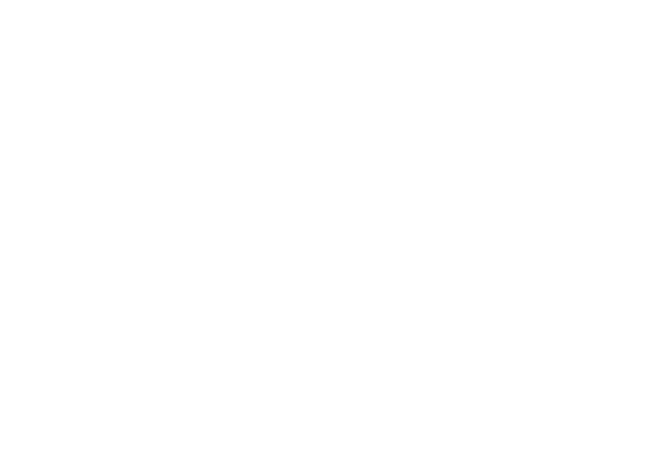
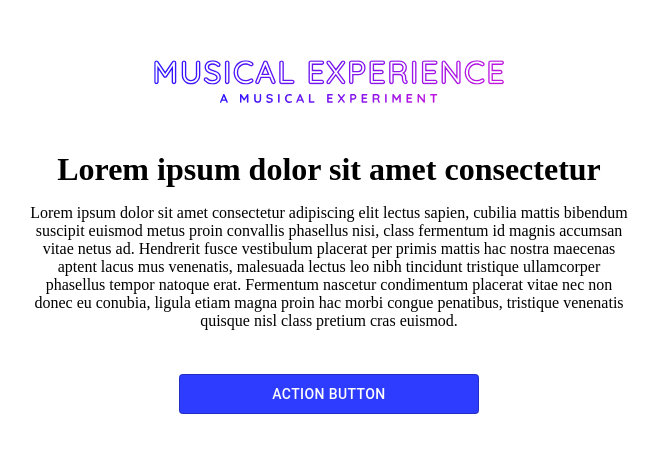
Before and after one commit to ValHappy/proyecto-Daniel, a React (Create React App) app: page / in a window 1280 px wide. Shown: the part 181-634 px from the top of the page, without its empty margins (311-969 px from the left). Built offline with nearby package versions, Linux system fonts and the light colour scheme.

Commit message:
creación de estilos, componentes generales y container welcome finalizado

```diff
--- /dev/null
+++ b/src/components/General/Btn.js
@@ -0,0 +1,37 @@
+import React from 'react';
+import { makeStyles } from '@material-ui/styles';
+import Button from '@material-ui/core/Button';
+import colors from '../../styles/colors';
+
+//variables
+const btnWidth = 300;
+const btnHeigth = 40;
+
+function Btn(props) {
+    const classes = useStyle();
+
+    return (
+        <Button className={classes.btn} variant="outlined"> {props.btn} </Button>
+    );
+}
+
+const useStyle = makeStyles((theme) => ({
+    btn: {
+        margin: '2em',
+        padding: '0,5em',
+        width: btnWidth,
+        height: btnHeigth,
+        background: colors.blue,
+        borderRadius: '0,5em',
+        color: colors.white,
+
+        '&:hover': {
+            backgroundColor: 'none',
+            borderColor: colors.blue,
+            color: colors.blue,
+            boxShadow: 'none',
+        },
+    }
+}));
+
+export default Btn;
--- /dev/null
+++ b/src/components/General/Logo.js
@@ -0,0 +1,23 @@
+import React from 'react';
+import { makeStyles } from '@material-ui/core';
+import logo from "../../assets/img/logo.svg"
+
+const logoWidth = 350;
+
+function Logo() {
+    const classes = useStyle();
+
+    return (
+        <img className={classes.logo} src={logo} alt="Musical Experience"></img>
+    );
+}
+
+const useStyle = makeStyles((theme) => ({
+    logo: {
+        width: logoWidth,
+        margin: '1em',
+        padding: '2em',
+    },
+}));
+
+export default Logo;
--- a/src/containers/App/App.js
+++ b/src/containers/App/App.js
@@ -1,11 +1,29 @@
 import React from 'react';
+import { makeStyles } from '@material-ui/core/styles';
+
+//My components
+
+//My containers
+import Welcome from "../Welcome/Welcome";
 
 function App() {
-    return (
-      <div>
+  const classes = useStyle();
 
-      </div>
-    );
+  return (
+    <div className={classes.app}>
+      <Welcome />
+    </div>
+  );
 }
 
+const useStyle = makeStyles((theme) => ({
+  app: {
+    width: '100%',
+    height: '100vh',
+    display: 'flex',
+    justifyContent: 'center',
+    alignItems: 'center',
+  },
+}));
+
 export default App;
--- a/src/containers/Welcome/Welcome.js
+++ b/src/containers/Welcome/Welcome.js
@@ -1,11 +1,43 @@
 import React from 'react';
+import { makeStyles } from '@material-ui/core/styles';
+import Btn from '../../components/General/Btn'
+import colors from "../../styles/colors";
+import Logo from '../../components/General/Logo';
 
 function Welcome() {
+    const classes = useStyle();
+
     return (
-        <div>
-
+        <div className={classes.welcome}>
+            <Logo/>
+            <h1 className={classes.title}>Lorem ipsum dolor sit amet consectetur</h1>
+            <p className={classes.text}>Lorem ipsum dolor sit amet consectetur adipiscing elit lectus sapien, cubilia mattis bibendum suscipit euismod metus proin convallis phasellus nisi, class fermentum id magnis accumsan vitae netus ad. Hendrerit fusce vestibulum placerat per primis mattis hac nostra maecenas aptent lacus mus venenatis, malesuada lectus leo nibh tincidunt tristique ullamcorper phasellus tempor natoque erat. Fermentum nascetur condimentum placerat vitae nec non donec eu conubia, ligula etiam magna proin hac morbi congue penatibus, tristique venenatis quisque nisl class pretium cras euismod.</p>
+            <Btn btn={"Action Button"} />
         </div>
     );
 }
 
+const useStyle = makeStyles((theme) => ({
+    welcome: {
+        width: '50%',
+        height: '100%',
+        display: 'flex',
+        flexDirection: 'column',
+        justifyContent: 'center',
+        alignItems: 'center',
+    },
+    title: {
+        margin: '0',
+        padding: '0,5em',
+        color: colors.text,
+        textAlign: 'center',
+    },
+    text: {
+        margin: '0',
+        padding: '1em',
+        color: colors.text,
+        textAlign: 'center',
+    },
+}));
+
 export default Welcome;
--- /dev/null
+++ b/src/styles/colors.js
@@ -0,0 +1,11 @@
+export default {
+    black: '#1A1A1A',
+    gray: '#424242',
+    white: '#FFFFFF',
+    blue: '#2D3CFF',
+    violet: '#211BAE',
+    lila: '#AB04DB',
+    pink: '#FF3CD4',
+    colortext: '#808F9F',
+    background: '#F3F6F8',
+};
```
Also changed, not shown: src/components/Music/Music.js (added, +11 -0 lines), src/containers/Exercise/Exercise.js (+7 -1 lines), src/containers/Final/Final.js (+7 -1 lines), src/containers/Intro/Intro.js (+6 -1 lines), src/containers/Start/Start.js (+7 -1 lines), src/assets/img/logo.svg (added).
